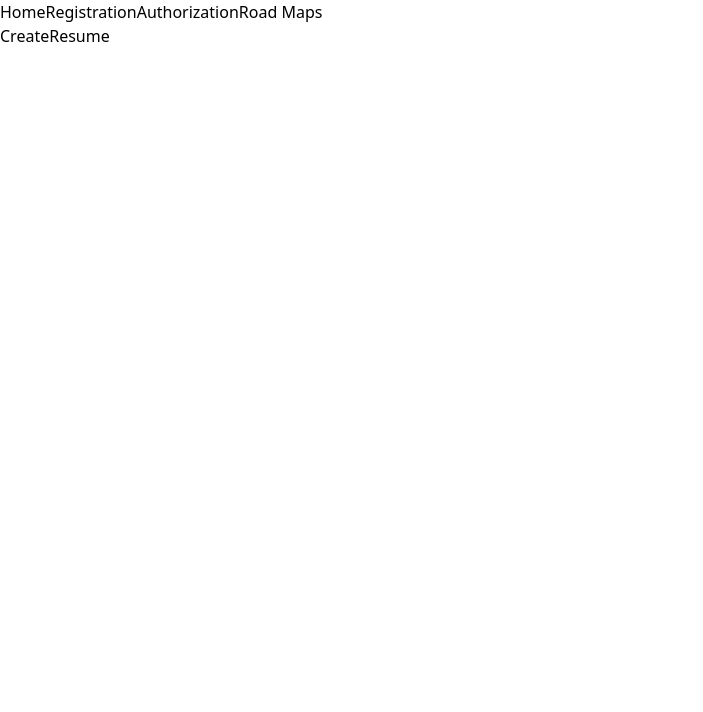
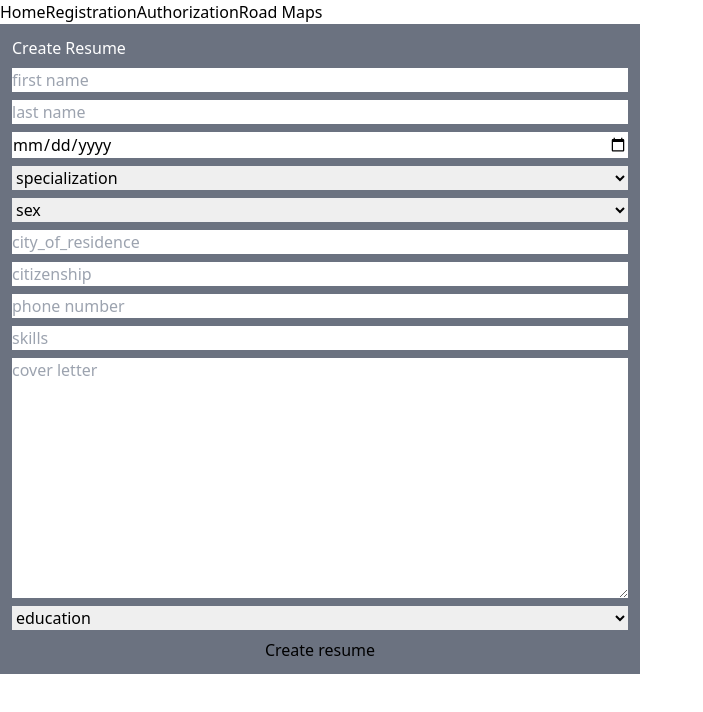
Before and after one commit to AmanNookat/redux-job, a React (Create React App) app: page /resume in a window 1280 px wide. Shown: the top 712 px of the page, without its empty margins (0-703 px from the left). Built offline with nearby package versions, Linux system fonts and the light colour scheme.

Commit message:
создание резюме

```diff
--- a/src/components/profiles/OneProfile.tsx
+++ b/src/components/profiles/OneProfile.tsx
@@ -93,9 +93,11 @@ const OneProfile = () => {
         {oneProfile?.upload_resume.length ? (
           <>
             <p>resume</p>
-            {oneProfile?.upload_resume[0].upload_file.includes(
-              ".jpg" || ".png" || ".jpeg"
-            ) ? (
+
+            {oneProfile?.upload_resume[0].upload_file.includes(".jpg") ||
+            oneProfile?.upload_resume[0].upload_file.includes(".png") ||
+            oneProfile?.upload_resume[0].upload_file.includes(".jpeg") ||
+            oneProfile?.upload_resume[0].upload_file.includes(".svg") ? (
               <img
                 src={`http://34.136.151.2${oneProfile?.upload_resume[0].upload_file}`}
                 alt="kchau"
@@ -107,7 +109,7 @@ const OneProfile = () => {
                   href={`http://34.136.151.2${oneProfile?.upload_resume[0].upload_file}`}
                   target="_blanck"
                 >
-                  Open PDF
+                  Open File
                 </a>
               </button>
             )}
@@ -147,6 +149,9 @@ const OneProfile = () => {
           </>
         )}
       </div>
+      <button className="bg-blue-400 p-2" onClick={() => navigate("/resume")}>
+        Create Resume
+      </button>
     </div>
   );
 };
--- a/src/components/resume/CreateResume.tsx
+++ b/src/components/resume/CreateResume.tsx
@@ -1,7 +1,145 @@
-import React from "react";
+import React, { useState, useEffect } from "react";
+import { useDispatch, useSelector } from "react-redux";
+import { AppDispatch, RootState } from "../../store/store";
+import { createResume } from "../../store/profiles/profilesActions";
 
 const CreateResume = () => {
-  return <div>CreateResume</div>;
+  const { currentUser } = useSelector((state: RootState) => state.users);
+  const [resumeObj, setResumeObj] = useState<any>(null);
+
+  const dispatch: AppDispatch = useDispatch();
+
+  useEffect(() => {
+    if (currentUser) {
+      setResumeObj({
+        user: {
+          first_name: "",
+          last_name: "",
+          email: currentUser?.email,
+        },
+        birth: "",
+        appliedVac: "kchau",
+        specialization: "",
+        sex: "",
+        city: "",
+        phone: "",
+        citizenship: "",
+        skills: "",
+        cover: "",
+        education: "",
+        profile: currentUser?.id,
+      });
+    }
+  }, [currentUser]);
+
+  return (
+    <div className="bg-gray-500 p-3 w-1/2 flex flex-col gap-y-2">
+      <h1 className="text-white">Create Resume</h1>
+      <input
+        placeholder="first name"
+        type="text"
+        onChange={(e) =>
+          setResumeObj({
+            ...resumeObj,
+            user: {
+              ...resumeObj.user,
+              first_name: e.target.value,
+            },
+          })
+        }
+      />
+      <input
+        placeholder="last name"
+        type="text"
+        onChange={(e) =>
+          setResumeObj({
+            ...resumeObj,
+            user: {
+              ...resumeObj.user,
+              last_name: e.target.value,
+            },
+          })
+        }
+      />
+      <input
+        type="date"
+        onChange={(e) => setResumeObj({ ...resumeObj, birth: e.target.value })}
+      />
+      <select
+        name="specialization"
+        id=""
+        onChange={(e) =>
+          setResumeObj({ ...resumeObj, specialization: e.target.value })
+        }
+      >
+        <option hidden>specialization</option>
+        <option value="Front-end разработка">Front-end</option>
+        <option value="Back-end разработка">Back-end</option>
+        <option value="Мобильная разработка">Mobile</option>
+        <option value="Data science">Data science</option>
+        <option value="UX/UI дизайн">UX/UI</option>
+      </select>
+      <select
+        name="sex"
+        id=""
+        onChange={(e) => setResumeObj({ ...resumeObj, sex: e.target.value })}
+      >
+        <option hidden>sex</option>
+        <option value="m">Male</option>
+        <option value="f">Female</option>
+      </select>
+      <input
+        type="text"
+        placeholder="city_of_residence"
+        onChange={(e) => setResumeObj({ ...resumeObj, city: e.target.value })}
+      />
+      <input
+        type="text"
+        placeholder="citizenship"
+        onChange={(e) =>
+          setResumeObj({ ...resumeObj, citizenship: e.target.value })
+        }
+      />
+      <input
+        type="text"
+        placeholder="phone number"
+        onChange={(e) => setResumeObj({ ...resumeObj, phone: e.target.value })}
+      />
+      <input
+        type="text"
+        placeholder="skills"
+        onChange={(e) => setResumeObj({ ...resumeObj, skills: e.target.value })}
+      />
+      <textarea
+        name=""
+        id=""
+        placeholder="cover letter"
+        cols={30}
+        rows={10}
+        onChange={(e) => setResumeObj({ ...resumeObj, cover: e.target.value })}
+      ></textarea>
+      <select
+        name=""
+        id=""
+        onChange={(e) =>
+          setResumeObj({ ...resumeObj, education: e.target.value })
+        }
+      >
+        <option hidden>education</option>
+        <option value="Среднее">Среднее</option>
+        <option value="Среднее специальное">Среднее специальное</option>
+        <option value="Неоконченное высшее">Неоконченное высшее</option>
+        <option value="Бакалавр">Бакалавр</option>
+        <option value="Магистр">Магистр</option>
+        <option value="Кандидат наук">Кандидат наук</option>
+        <option value="Высшее">Высшее</option>
+        <option value="Доктор наук">Доктор наук</option>
+      </select>
+      <button onClick={() => dispatch(createResume({ resumeObj }))}>
+        Create resume
+      </button>
+    </div>
+  );
 };
 
 export default CreateResume;
--- a/src/store/profiles/profilesActions.ts
+++ b/src/store/profiles/profilesActions.ts
@@ -183,3 +183,41 @@ export const deleteResumeFile = createAsyncThunk(
     await dispatch(getOneProfile({ user: id }));
   }
 );
+
+export const createResume = createAsyncThunk(
+  "profiles/createResume",
+  async ({ resumeObj }: { resumeObj: any }) => {
+    const Authorization = `Bearer ${getAccessToken()}`;
+
+    const formData = new FormData();
+    const userFormData = new FormData();
+
+    userFormData.append("email", resumeObj.user.email);
+    userFormData.append("first_name", resumeObj.user.first_name);
+    userFormData.append("last_name", resumeObj.user.last_name);
+
+    let dateArr = resumeObj.birth.split("-");
+    const dateOfBirth = dateArr.reverse().join(".");
+    console.log(resumeObj.education);
+
+    formData.append("user", JSON.stringify(userFormData));
+    formData.append("date_of_birth", dateOfBirth);
+    formData.append("applied_vacancies", resumeObj.appliedVac);
+    formData.append("specialization", resumeObj.specialization);
+    formData.append("sex", resumeObj.sex);
+    formData.append("city_of_residence", resumeObj.city);
+    formData.append("phone_number", resumeObj.phone);
+    formData.append("skills", resumeObj.skills);
+    formData.append("citizenship", resumeObj.citizenship);
+    formData.append("cover_letter", resumeObj.cover);
+    formData.append("education", resumeObj.education);
+    formData.append("profile", resumeObj.profile);
+
+    await axios.post(`${RESUME_API}/resume/`, formData, {
+      headers: {
+        Authorization,
+      },
+    });
+    alert("Все по кайфу");
+  }
+);
```
